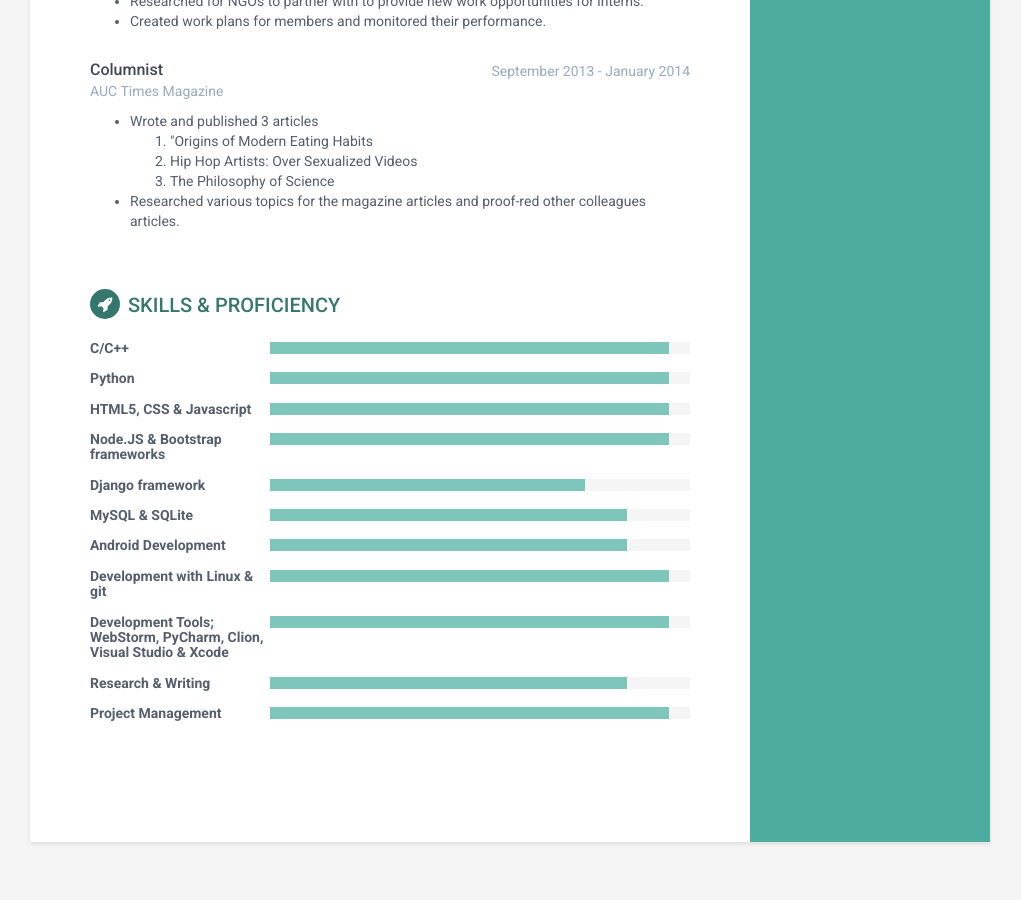
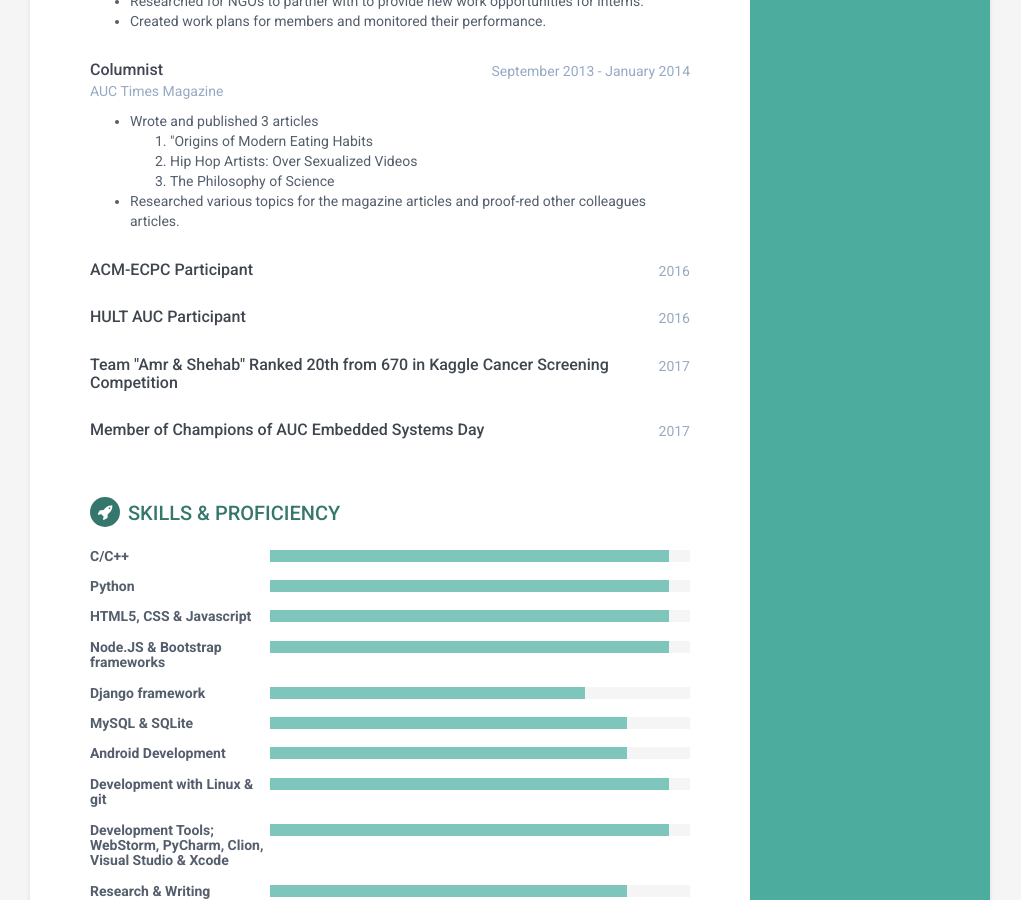
Before and after one commit to ShehabCE/shehabce.github.io, a Jekyll site: the page built from index.html, in a window 1280 px wide and 900 px high, scrolled down 1820 px. Shown: the whole window, without its empty margins (130-1151 px from the left). Built offline with Jekyll 4.4.1, drawn with Linux system fonts in a browser that asks for light colours.

Commit message:
Added section under Extra-Curr

```diff
--- a/_includes/extra-curricular-activities.html
+++ b/_includes/extra-curricular-activities.html
@@ -57,4 +57,40 @@
                     </div><!--//details-->
                 </div><!--//item-->
 
+
+                <div class="item">
+                    <div class="meta">
+                        <div class="upper-row">
+                            <h3 class="job-title">ACM-ECPC Participant</h3>
+                            <div class="time">2016</div>
+                        </div><!--//upper-row-->
+                    </div><!--//meta-->
+                </div><!--//item-->
+
+                <div class="item">
+                    <div class="meta">
+                        <div class="upper-row">
+                            <h3 class="job-title">HULT AUC Participant</h3>
+                            <div class="time">2016</div>
+                        </div><!--//upper-row-->
+                    </div><!--//meta-->
+                </div><!--//item-->
+
+                <div class="item">
+                    <div class="meta">
+                        <div class="upper-row">
+                            <h3 class="job-title">Team "Amr &amp; Shehab" Ranked 20th from 670 in Kaggle Cancer Screening Competition</h3>
+                            <div class="time">2017</div>
+                        </div><!--//upper-row-->
+                    </div><!--//meta-->
+                </div><!--//item-->
+
+                <div class="item">
+                    <div class="meta">
+                        <div class="upper-row">
+                            <h3 class="job-title">Member of Champions of AUC Embedded Systems Day</h3>
+                            <div class="time">2017</div>
+                        </div><!--//upper-row-->
+                    </div><!--//meta-->
+                </div><!--//item-->
             </section><!--//section-->
```
